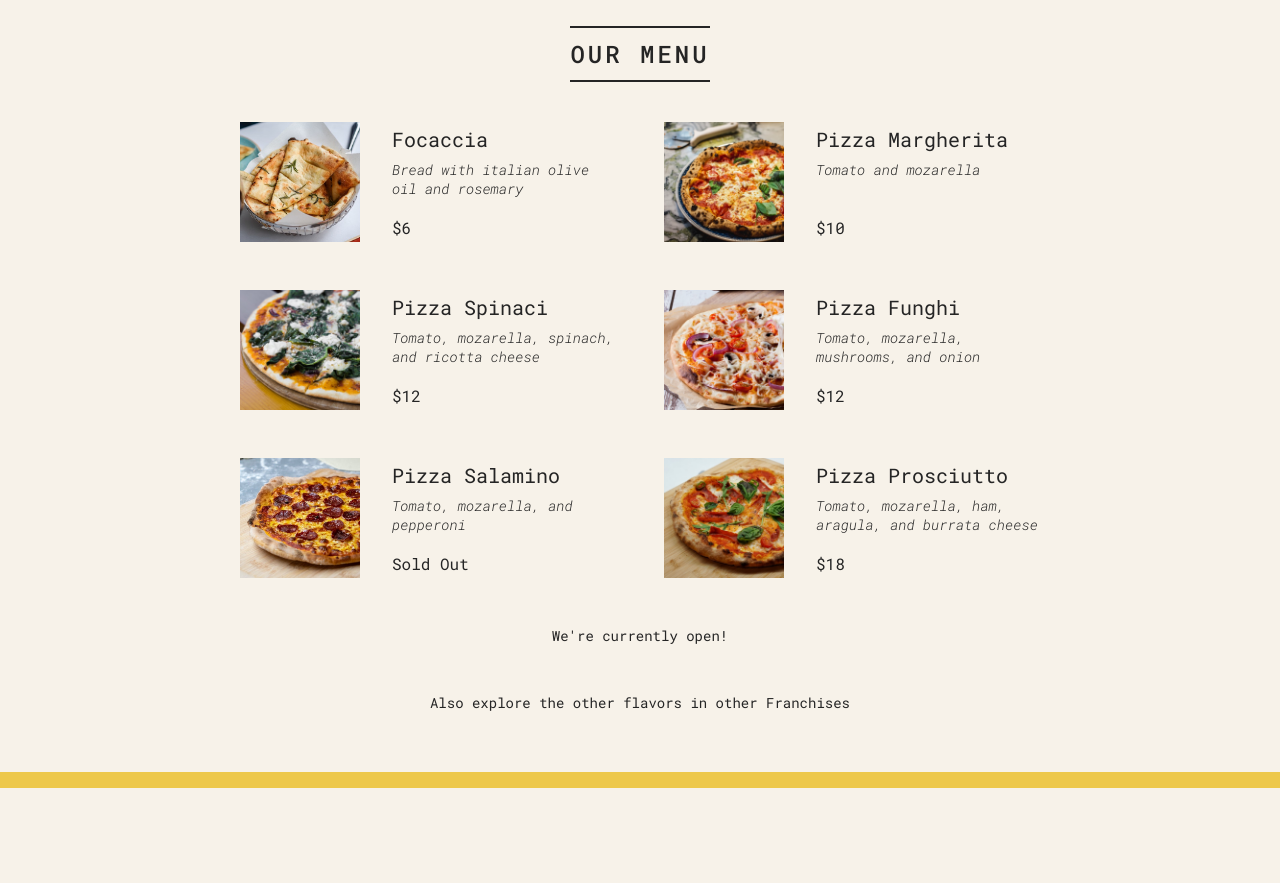
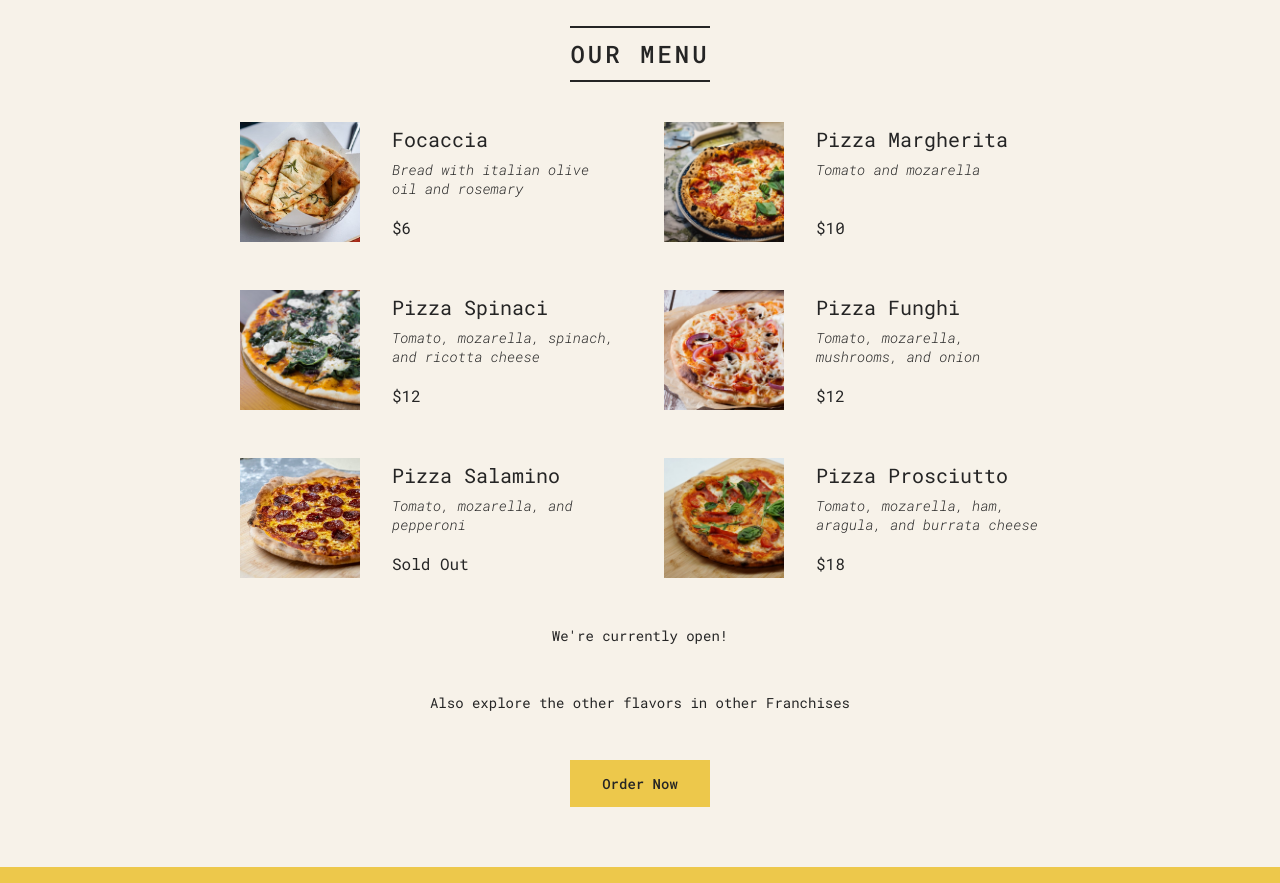
Before and after one commit to Karthik-18-02/pizza_menu, a React app: page / in a window 1280 px wide. Shown: the part 190-1073 px from the top of the page. Before the commit the page ends 978 px from the top, so only its background shows below. Built offline with nearby package versions, Linux system fonts and the light colour scheme.

Commit message:
changed the website name

```diff
--- a/public/index.html
+++ b/public/index.html
@@ -24,7 +24,7 @@
       work correctly both with client-side routing and a non-root public URL.
       Learn how to configure a non-root public URL by running `npm run build`.
     -->
-    <title>Fast React Pizza Co.</title>
+    <title>Uha's Pizza Co.</title>
   </head>
   <body>
     <noscript>You need to enable JavaScript to run this app.</noscript>
--- a/src/index.js
+++ b/src/index.js
@@ -53,6 +53,7 @@ function App() {
       <Header />
       <Menu />
       <Footer />
+      <Submit />
     </div>
   );
 }
@@ -70,9 +71,8 @@ function Menu() {
     <main className="menu">
       <h2>Our Menu</h2>
       <div className="pizzas">
-
         {pizzaData.map((pizza) => (
-          <Pizza pizzaObj = {pizza} />
+          <Pizza pizzaObj={pizza} />
         ))}
 
         {/* <Pizza
@@ -117,13 +117,12 @@ function Menu() {
           photoName="pizzas/prosciutto.jpg"
           soldOut={false}
         /> */}
-
       </div>
     </main>
   );
 }
 
-function Pizza({pizzaObj}) {
+function Pizza({ pizzaObj }) {
   return (
     <div className="pizza">
       <img src={pizzaObj.photoName} alt={pizzaObj.name} />
@@ -165,6 +164,12 @@ function Footer() {
   );
 }
 
+function Submit() {
+  return (
+      <button className="btn">Order Now</button>
+  );
+}
+
 const root = ReactDOM.createRoot(document.getElementById("root"));
 root.render(
   <React.StrictMode>
```
